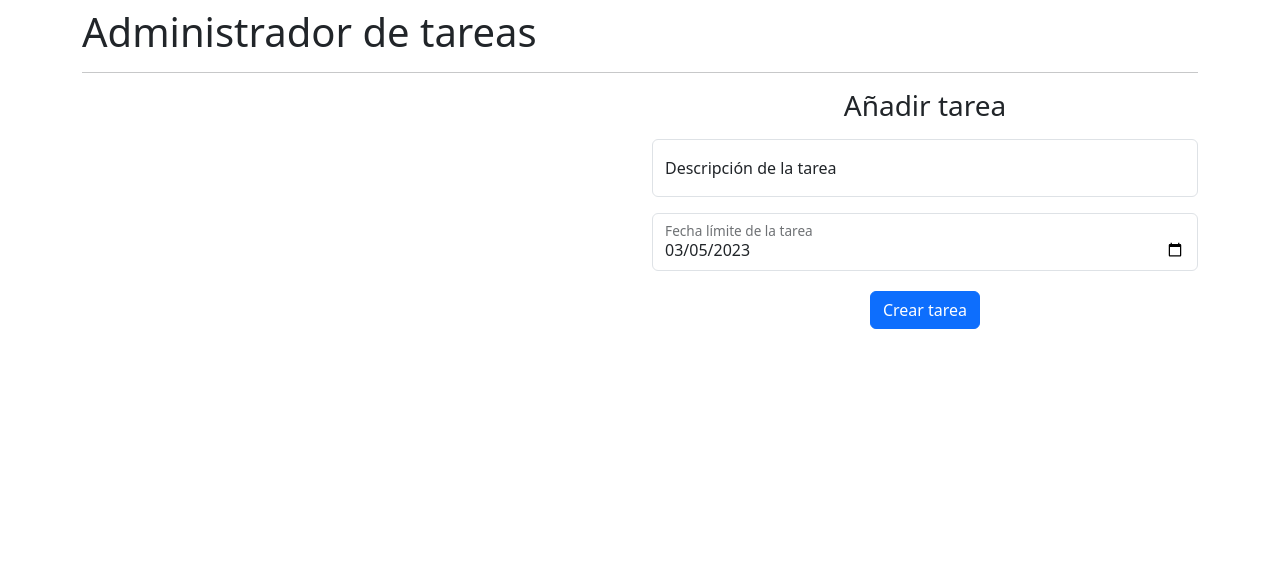
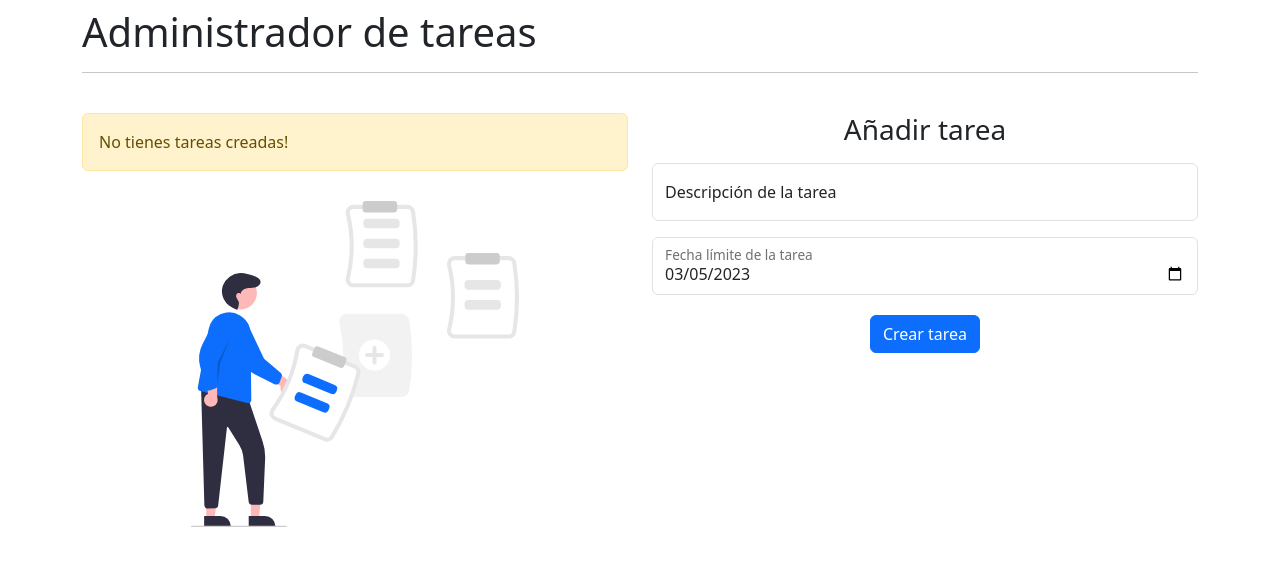
Before and after one commit to SebastianCB-dev/angular-prueba-tecnica1, an Angular app: page / in a window 1280 px wide. Shown: the top 566 px of the page. Built offline with nearby package versions, Linux system fonts and the light colour scheme.

Commit message:
Add No Tasks view

```diff
--- a/src/app/app.component.css
+++ b/src/app/app.component.css
@@ -12,3 +12,10 @@
   margin: 0 auto;
   margin-top: 20px;
 }
+
+.no-tasks img {
+  display: block;
+  width: 60%;
+  margin: 0 auto;
+  margin-top: 30px;
+}
--- a/src/app/app.component.html
+++ b/src/app/app.component.html
@@ -7,10 +7,18 @@
 </div>
 
 <!-- Task manager -->
-<div class="row">
+<div class="row my-4">
   <!-- Show Tasks -->
   <div class="col-md-6">
-
+    <!-- No Tasks -->
+    <div class="no-tasks"
+         *ngIf="tasks.length === 0">
+        <div class="alert alert-warning" role="alert">
+          No tienes tareas creadas!
+        </div>
+        <img src="../assets/imgs/no-data.svg"
+             alt="Image No Tasks">
+    </div>
   </div>
   <!-- Add Tasks -->
   <div class="col-md-6 add-task">
--- a/src/app/app.component.ts
+++ b/src/app/app.component.ts
@@ -2,6 +2,7 @@ import { Component } from '@angular/core';
 import { FormBuilder, FormGroup, Validators } from '@angular/forms';
 import { formatDate } from '@angular/common';
 import { TaskService } from './services/task.service';
+import { Task } from './interfaces/task';
 
 @Component({
   selector: 'app-root',
@@ -10,6 +11,7 @@ import { TaskService } from './services/task.service';
 })
 export class AppComponent {
 
+  public tasks: Task[] = [];
   // Form
   public taskForm: FormGroup = this.fb.group({
     'task-description': ['', [Validators.required, Validators.minLength(3)]],
```
Also changed, not shown: src/assets/imgs/no-data.svg (added).
